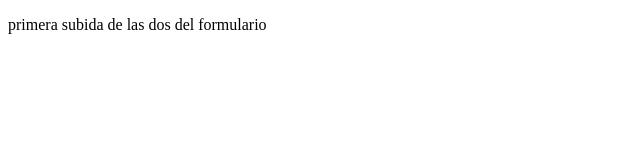
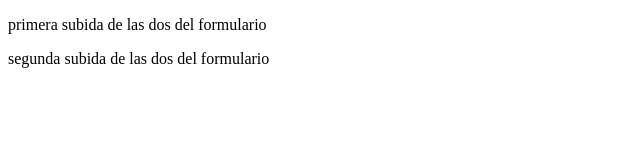
Before and after one commit to raulmarinmorales308/actGitFlow, a plain HTML site: page index.html in a window 1280 px wide. Shown: the whole page, without its empty margins (0-640 px from the left). Drawn offline with Linux system fonts and the light colour scheme.

Commit message:
segunda subida de la rama del formulario

```diff
--- a/index.html
+++ b/index.html
@@ -7,5 +7,6 @@
 </head>
 <body>
     <p>primera subida de las dos del formulario</p>
+    <p>segunda subida de las dos del formulario</p>
 </body>
 </html>
```
